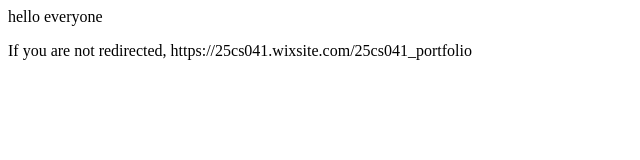
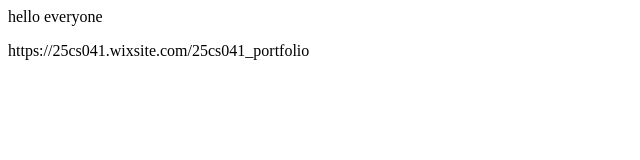
Before and after one commit to N-Shark041/personal-portfolio, a plain HTML site: page index.html in a window 1280 px wide. Shown: the whole page, without its empty margins (0-640 px from the left). Drawn offline with Linux system fonts and the light colour scheme.

Commit message:
Fix HTML formatting and remove unnecessary lines

```diff
--- a/index.html
+++ b/index.html
@@ -5,6 +5,6 @@
     hello everyone
 </head>
 <body>
-    <p>If you are not redirected, https://25cs041.wixsite.com/25cs041_portfolio</p>
+    <p>https://25cs041.wixsite.com/25cs041_portfolio</p>
 </body>
 </html>
```
